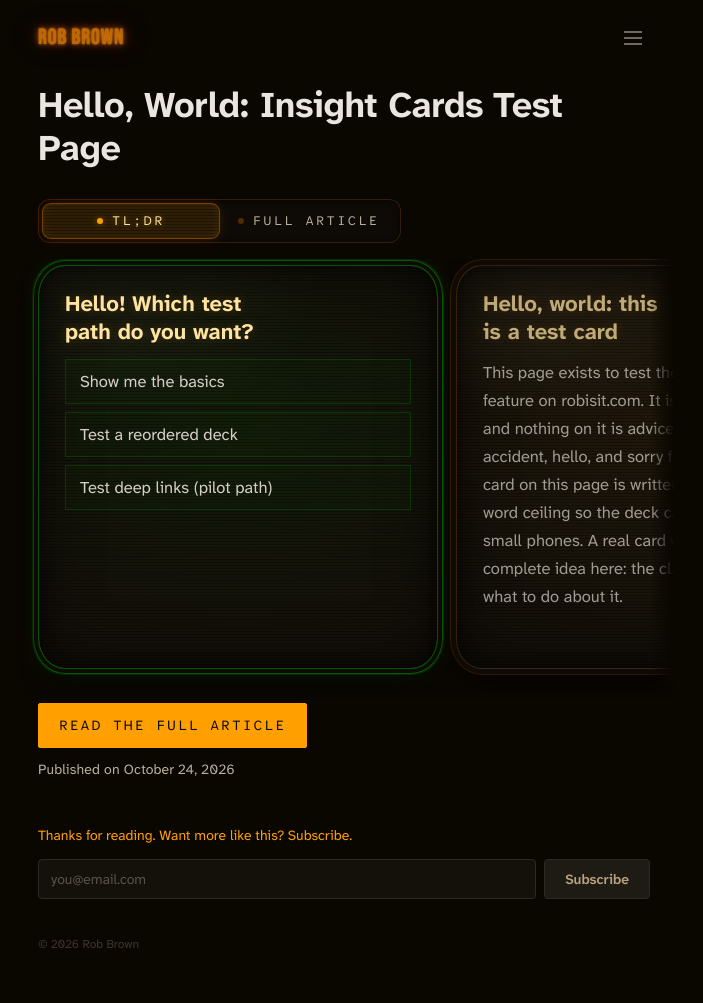
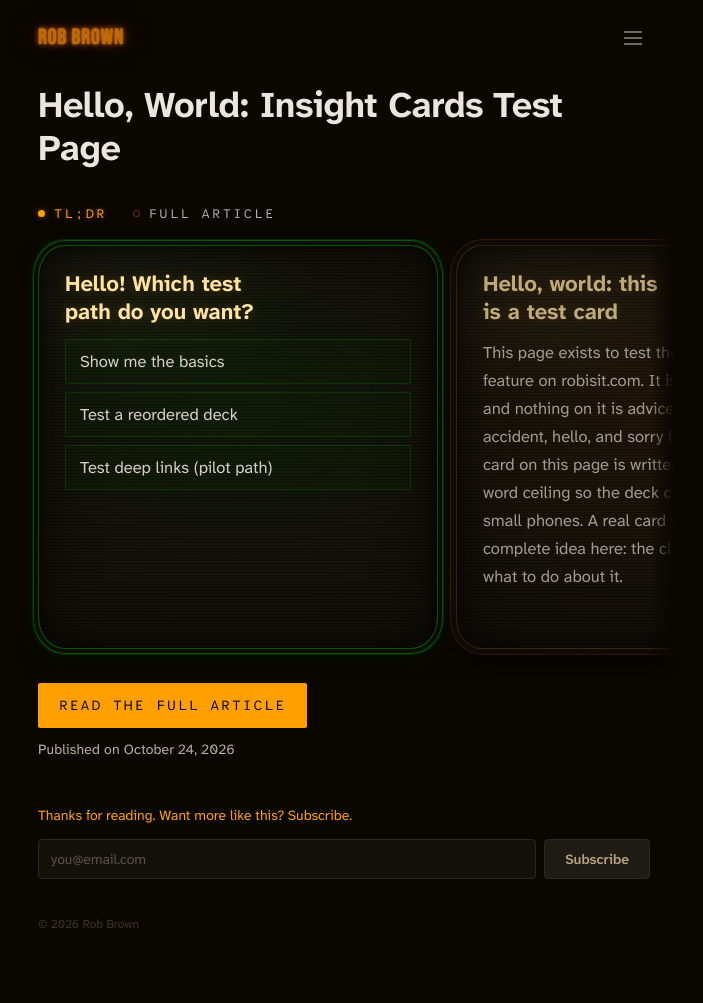
Before and after one commit to RobBrown/robisit, a Jekyll site: the page built from _articles/hello-world-cards.md, in a window 1280 px wide. Shown: the whole page, without its empty margins (296-999 px from the left). Built offline with Jekyll 4.4.1, drawn with Linux system fonts in a browser that asks for light colours.

Commit message:
feat(cards): make the view switch subtle and stop it moving the page
Drop the housing and sliding segment: the switch is two readout labels,
each with a lamp, lit for the view on screen and a dim ring for the other.
Switching views no longer scrolls; the new view replaces the old in place.

```diff
--- a/_includes/insight-cards.html
+++ b/_includes/insight-cards.html
@@ -16,7 +16,7 @@
 {%- assign ic_ids = ic.insights | map: "id" -%}
 {%- assign ic_order = ic.default_order | default: ic_ids -%}
 {%- assign ic_total = ic.insights | size | plus: 1 -%}
-  <div class="ic-switch" id="ic-switch" role="tablist" aria-label="View" data-view="tldr" hidden>
+  <div class="ic-switch" id="ic-switch" role="tablist" aria-label="View" hidden>
     <button type="button" class="ic-tab" id="ic-tab-tldr" role="tab" aria-controls="ic-deck" aria-selected="true">TL;DR</button>
     <button type="button" class="ic-tab" id="ic-tab-article" role="tab" aria-controls="ic-article" aria-selected="false" tabindex="-1">Full article</button>
   </div>
--- a/assets/css/insight-cards.css
+++ b/assets/css/insight-cards.css
@@ -46,33 +46,25 @@
 .ic-page header{margin-bottom:28px}
 .ic-page header h1{margin:0}
 
-/* The view switch: a two-position selector in the housing. A lit segment of
-   amber glass slides under the selected view; each position has a lamp.
-   "Published on <date>" is never hidden: without the script it is the date. */
+/* The view switch: two labels in the readout type, no box. Each has a lamp:
+   lit amber for the view on screen, a dim ring for the other, so it reads as
+   a choice without competing with the cards. "Published on <date>" is never
+   hidden: without the script it is the date. */
 .ic-switch{
-  position:relative;display:inline-grid;grid-template-columns:1fr 1fr;
-  margin:0 0 16px;padding:3px;border:1px solid var(--ic-bezel);border-radius:12px;
-  background:var(--ic-housing);box-shadow:inset 0 1px 6px rgba(0,0,0,.7);
+  display:flex;gap:26px;margin:0 0 10px;
   font-family:var(--ic-mono);font-size:13px;letter-spacing:.18em;line-height:1.4;text-transform:uppercase;
 }
-.ic-switch::before{
-  content:"";position:absolute;top:3px;bottom:3px;left:3px;width:calc(50% - 3px);
-  border:1px solid var(--ic-bezel-on);border-radius:9px;
-  background:repeating-linear-gradient(to bottom,transparent 0 2px,var(--ic-scan) 2px 3px),rgba(255,160,0,.13);
-  box-shadow:0 0 14px -3px var(--ic-halo),inset 0 0 10px rgba(255,160,0,.1);
+.ic-tab{
+  display:flex;align-items:center;gap:9px;margin:0;padding:6px 0;cursor:pointer;white-space:nowrap;
+  font:inherit;letter-spacing:inherit;text-transform:inherit;
+  color:var(--ic-ink-soft);background:none;border:0;border-radius:2px;
 }
-.ic-switch[data-view="article"]::before{transform:translateX(100%)}
-.ic-tab{
-  position:relative;display:flex;align-items:center;justify-content:center;gap:9px;
-  margin:0;padding:9px 18px;cursor:pointer;white-space:nowrap;
-  font:inherit;letter-spacing:inherit;text-transform:inherit;
-  color:var(--ic-ink-soft);background:none;border:0;border-radius:9px;
-}
-.ic-tab::before{content:"";flex:none;width:6px;height:6px;border-radius:50%;background:rgba(210,100,0,.35)}
-.ic-tab[aria-selected="true"]{color:var(--ic-phosphor);text-shadow:var(--ic-readout-glow)}
+.ic-tab::before{content:"";flex:none;width:7px;height:7px;border-radius:50%;box-shadow:inset 0 0 0 1px var(--ic-row-edge-on)}
+.ic-tab[aria-selected="true"]{color:var(--ic-accent);text-shadow:var(--ic-readout-glow)}
 .ic-tab[aria-selected="true"]::before{background:var(--ic-accent);box-shadow:var(--ic-readout-glow)}
 .ic-tab[aria-selected="false"]:hover{color:var(--ic-ink)}
-.ic-tab:focus-visible{outline:2px solid var(--ic-accent);outline-offset:2px}
+.ic-tab[aria-selected="false"]:hover::before{box-shadow:inset 0 0 0 1px var(--ic-accent)}
+.ic-tab:focus-visible{outline:2px solid var(--ic-accent);outline-offset:4px}
 .ic-open{display:block;margin-top:2px}
 .ic-open[hidden]{display:none}
 .ic-published{
@@ -85,8 +77,7 @@
   /* Tighter on phones so the first card fits on a 375x667 screen. */
   .ic-page{padding-top:16px}
   .ic-page header{margin-bottom:20px}
-  .ic-switch{display:grid;margin-bottom:12px;letter-spacing:.12em}
-  .ic-tab{padding:9px 12px}
+  .ic-switch{gap:22px;margin-bottom:8px;letter-spacing:.14em}
 }
 
 /* Deck: a native scroller spanning the column plus its gutters. The current
@@ -246,7 +237,6 @@
      cycle, never more than one dip a second. */
   .ic-card.is-current::before{animation:ic-bezel-flicker 7s step-end infinite}
   .ic-opt{transition:background .2s,border-color .2s,color .2s,transform .2s}
-  .ic-switch::before{transition:transform .32s cubic-bezier(.3,.7,.2,1)}
   .ic-tab,.ic-tab::before{transition:color .2s,text-shadow .2s,background .2s,box-shadow .2s}
   .ic-opt::before{transition:transform .2s}
   @media(hover:hover){.ic-opt:hover{transform:translateX(3px)}}
--- a/assets/js/insight-cards.js
+++ b/assets/js/insight-cards.js
@@ -149,7 +149,6 @@
   }
 
   function select(v) {
-    sw.setAttribute('data-view', v);
     for (var k in tabs) {
       tabs[k].setAttribute('aria-selected', k === v ? 'true' : 'false');
       tabs[k].tabIndex = k === v ? 0 : -1;
@@ -166,12 +165,10 @@
     changed();
   }
 
-  // Switch (or the terminal's anchor) to the top, then focus the view's start.
+  // The page stays where it is: only a landing target (the terminal's path
+  // anchor, a section link) scrolls. Focus moves to the view's start.
   function land(v, o) {
-    if (o.scroll !== false) {
-      if (o.land) o.land.scrollIntoView({ block: 'start', behavior: 'instant' });
-      else window.scrollTo({ top: Math.max(0, sw.getBoundingClientRect().top + window.pageYOffset - 12), behavior: 'instant' });
-    }
+    if (o.land) o.land.scrollIntoView({ block: 'start', behavior: 'instant' });
     if (o.focus === false) return;
     var f = o.focus || o.land || panels[v];
     if (!f.hasAttribute('tabindex')) f.setAttribute('tabindex', '-1');
@@ -179,8 +176,7 @@
   }
 
   /* CRT transition (index.html crt-off, quicker): the old view collapses to a
-     bright line mid-screen, the page scrolls while the screen is dark, and
-     the new view opens from the line. Instant under reduced motion; a new
+     bright line mid-screen and the new view opens from the line. Instant under reduced motion; a new
      switch cuts it short. */
   var OFF = [
     { transform: 'scaleY(1)', filter: 'brightness(1)', opacity: 1 },
@@ -289,7 +285,7 @@
   });
   openBtn.addEventListener('click', function () { setView('article', { route: 'button', history: 'push' }); });
   // Find in page reveals the article itself and scrolls to the match.
-  article.addEventListener('beforematch', function () { setView('article', { history: 'replace', instant: true, scroll: false, focus: false }); });
+  article.addEventListener('beforematch', function () { setView('article', { history: 'replace', instant: true, focus: false }); });
   window.addEventListener('popstate', sync);
   window.addEventListener('hashchange', sync);
   function step(d) { go((aim !== null ? aim : idx) + d); }
```
Also changed, not shown: DECISIONS.md (+3 -3 lines), tests/deck.spec.js (+5 -2 lines), tests/switch.spec.js (+12 -10 lines).
